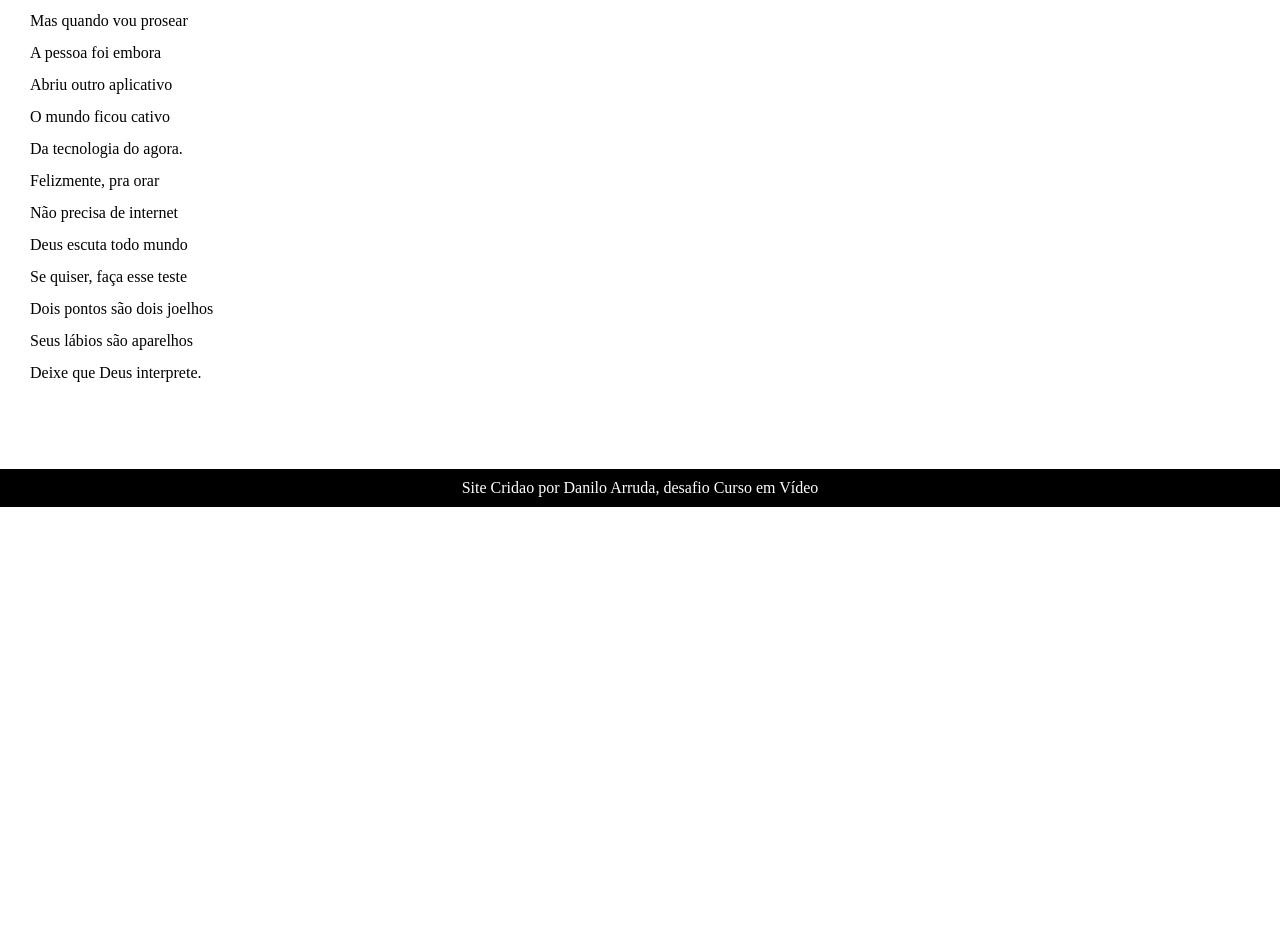
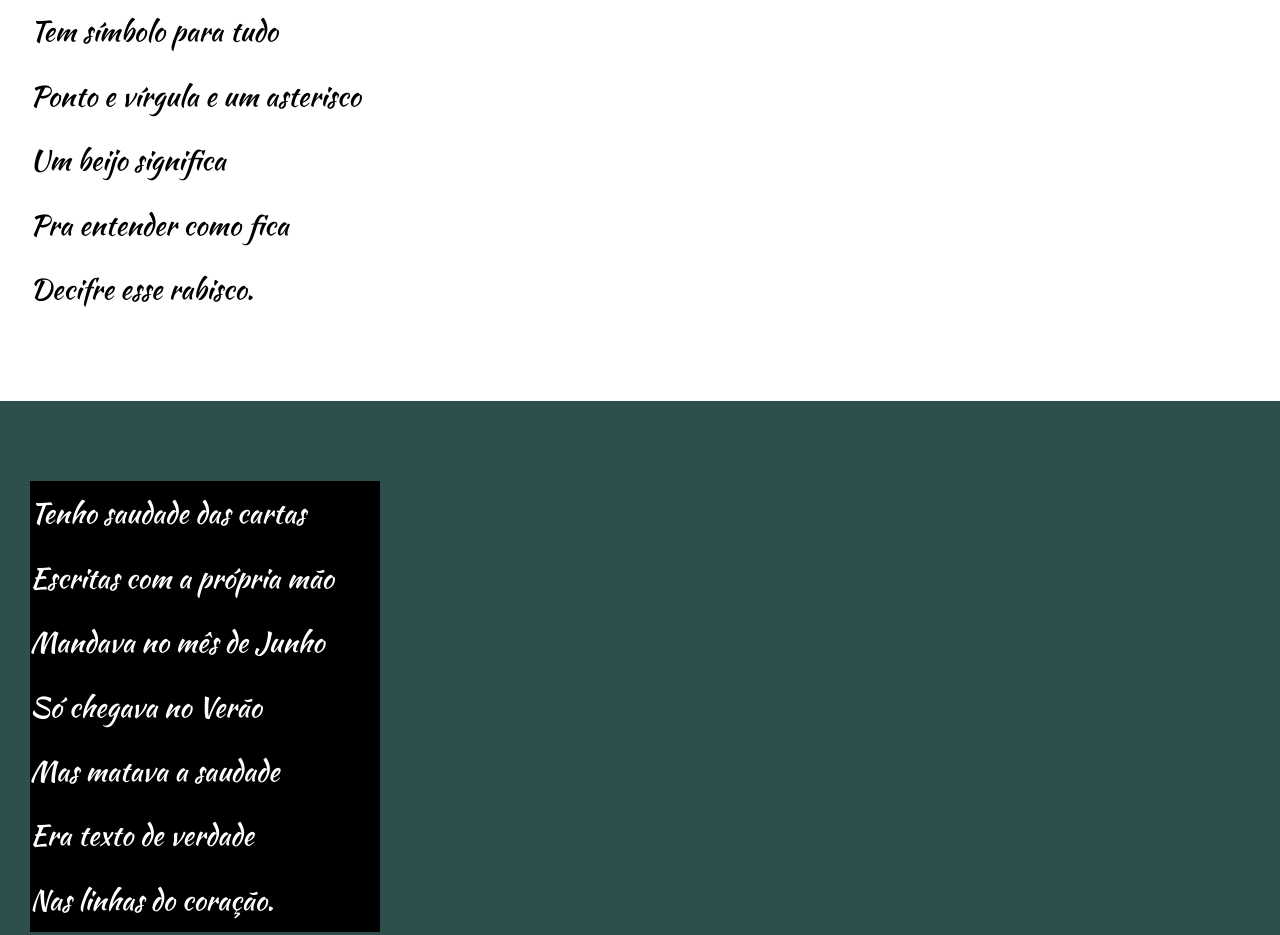
Before and after one commit to Danil0-Arruda/projeto-cordel, a plain HTML site: page index.html in a window 1280 px wide. Shown: the part 2093-3028 px from the top of the page. Before the commit the page ends 2600 px from the top, so only its background shows below. Drawn offline with Linux system fonts and the light colour scheme.

Commit message:
att estilos de fontes

```diff
--- a/index.html
+++ b/index.html
@@ -97,7 +97,7 @@
     </section>
 
     <footer>
-        <p> Site Cridao por <a href="#">Danilo Arruda</a>, desafio Curso em Vídeo</p>
+        <p> Site Criado por <a href="#">Danilo Arruda</a>, desafio Curso em Vídeo</p>
     </footer>
 
 
--- a/style.css
+++ b/style.css
@@ -1,11 +1,19 @@
 @charset "UTF-8";
+@import url('https://fonts.googleapis.com/css2?family=Kaushan+Script&display=swap');
+@import url('https://fonts.googleapis.com/css2?family=Kaushan+Script&family=Lilita+One&display=swap');
 
+:root{
+    --fonte1: Verdana, Geneva, Tahoma, sans-serif;
+    --fonte2:"Lilita One", sans-serif;
+    --fonte3:"Kaushan Script", cursive;
+}
 * {
     margin: 0;
     padding: 0;
 }
 body {
     background-color:#ffffff;
+    font-family: var(--fonte1);
 }
 
 header {
@@ -17,22 +25,26 @@ header {
 }
 
 header>h1 {
-    font-size: 50pt;
+    font-family: var(--fonte2);
+    font-size: 10vh;
     font-variant: small-caps;
 }
 
 a{
     color: #ffffff;
     text-decoration: none;
+    font-weight: bolder;
 }
 a:hover{
     text-decoration: underline;
 }
 section{
+    font-family: var(--fonte3);
+    font-size: 3.5vh;
     padding-top: 10vh;
     padding-bottom: 10vh;
     padding-left: 30px;
-    line-height: 2em;
+    line-height: 2.3em;
 }
 section.normal{
     background-color: #ffffff;
```
